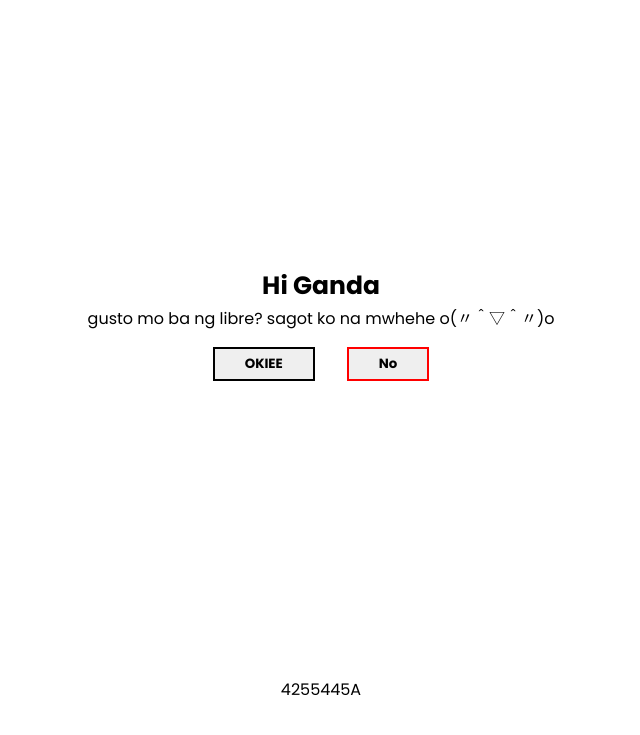
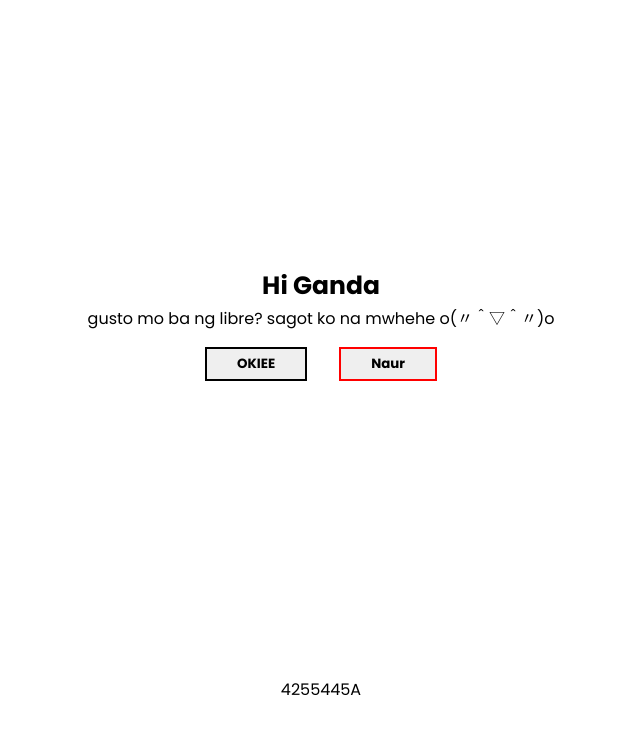
Before and after one commit to uCUTE10/hi, a plain HTML site: page index.html in a window 1280 px wide. Shown: the part 37-772 px from the top of the page, without its empty margins (319-959 px from the left). Drawn offline with Linux system fonts and the light colour scheme.

Commit message:
Update index.html

```diff
--- a/index.html
+++ b/index.html
@@ -38,7 +38,7 @@
 												<p> <span class="crush">Hi Ganda</span> <br>
 																 gusto mo ba ng libre? sagot ko na mwhehe o(〃＾▽＾〃)o </p>
 								<div class="btn">
-<a href="crush2.html"><button id="btn1">OKIEE</button>		</a>			    <button id="btn2">No</button>
+<a href="crush2.html"><button id="btn1">OKIEE</button>		</a>			    <button id="btn2">Naur</button>
 								</div>
 <img id="hands" src="image-removebg-preview.png "alt="">
 				</div>
```
